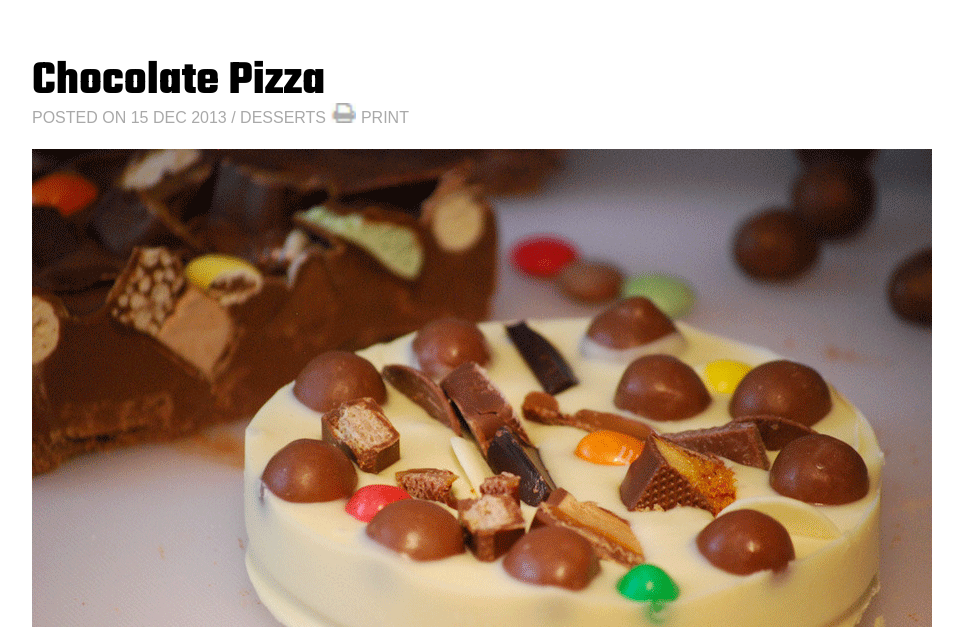
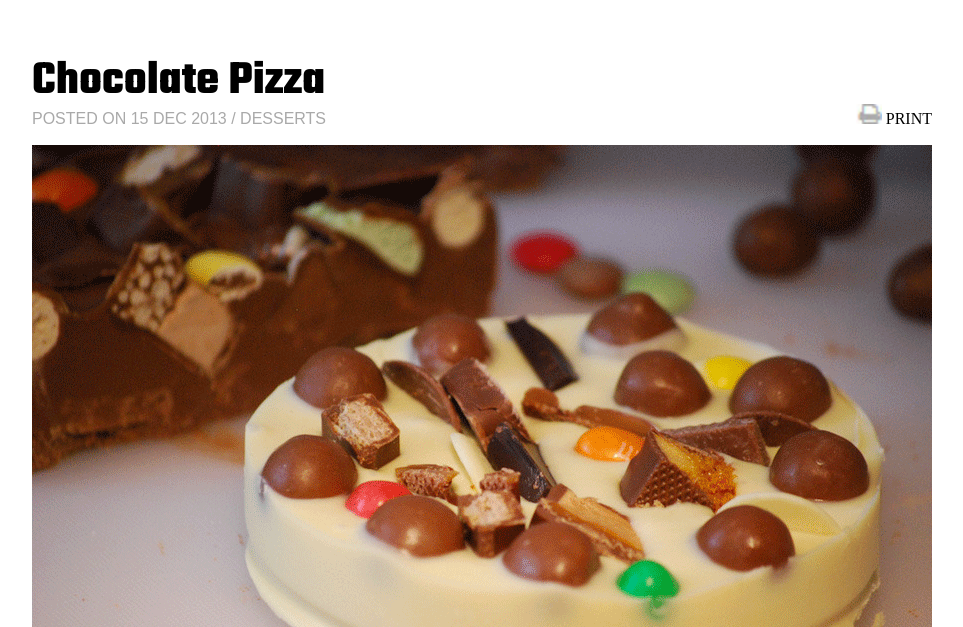
Before and after one commit to hello-jelly/chocolate-pizza, a plain HTML site: page index.html in a window 1280 px wide. Shown: the part 173-800 px from the top of the page, without its empty margins (158-1121 px from the left). Drawn offline with Linux system fonts and the light colour scheme.

Commit message:
added space between print and date

```diff
--- a/index.html
+++ b/index.html
@@ -35,7 +35,7 @@
 
         <div class="sub-head">
             <p class="print">POSTED ON 15 DEC 2013 / DESSERTS
-            <img id="print-icon" src="img/print-icon.png" /> PRINT</p>
+            <p><img id="print-icon" src="img/print-icon.png" /> PRINT</p>
         </div>
 
         <img src="img/choco-pizza.png" />
--- a/style.css
+++ b/style.css
@@ -76,7 +76,9 @@ h1 {
 .sub-head {
     display: flex;
     justify-content: space-between;
+    align-items: flex-end;
     width: 900px;
+    margin-top: -60px;
 }
 
 .recipe {
```
